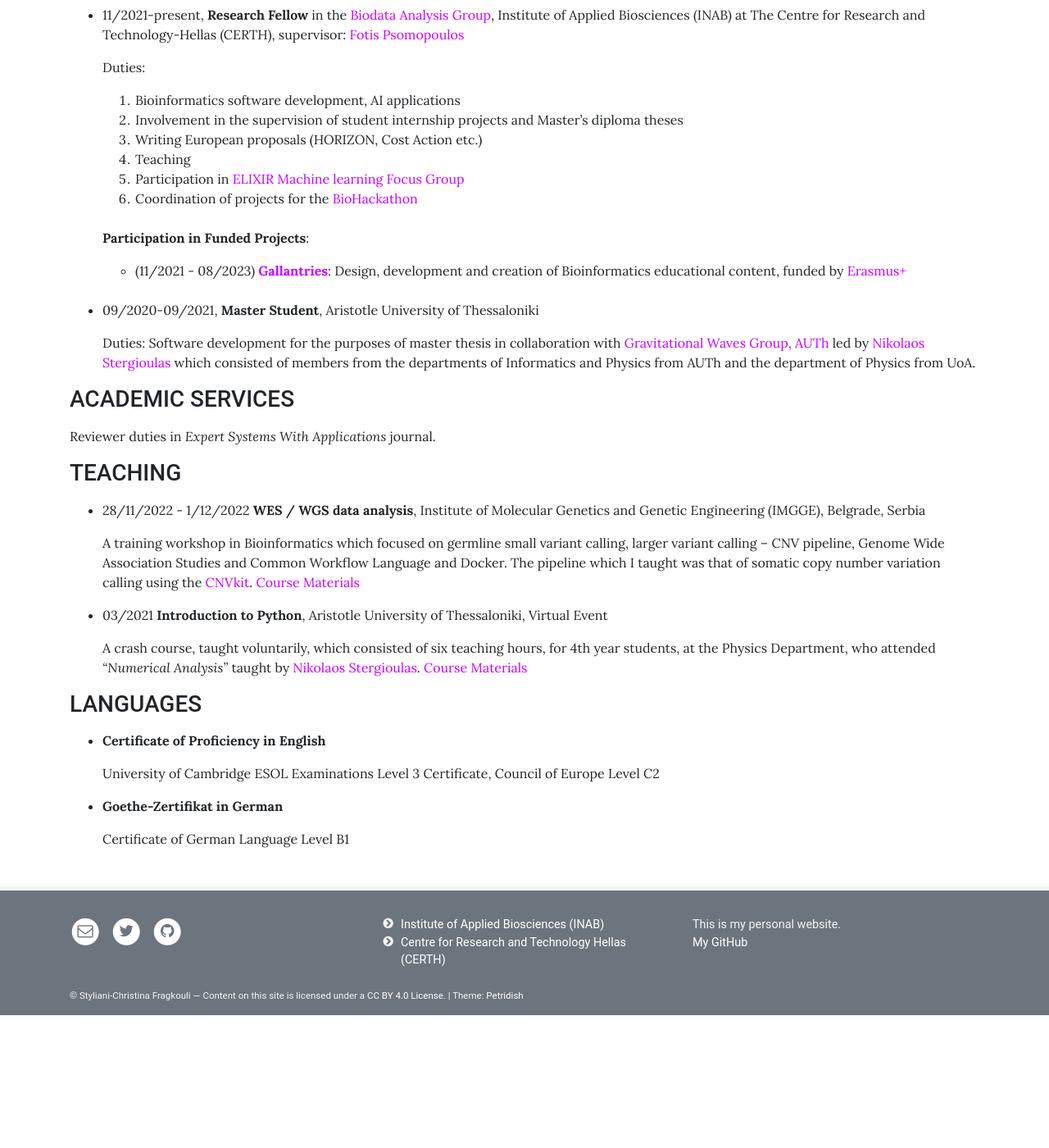
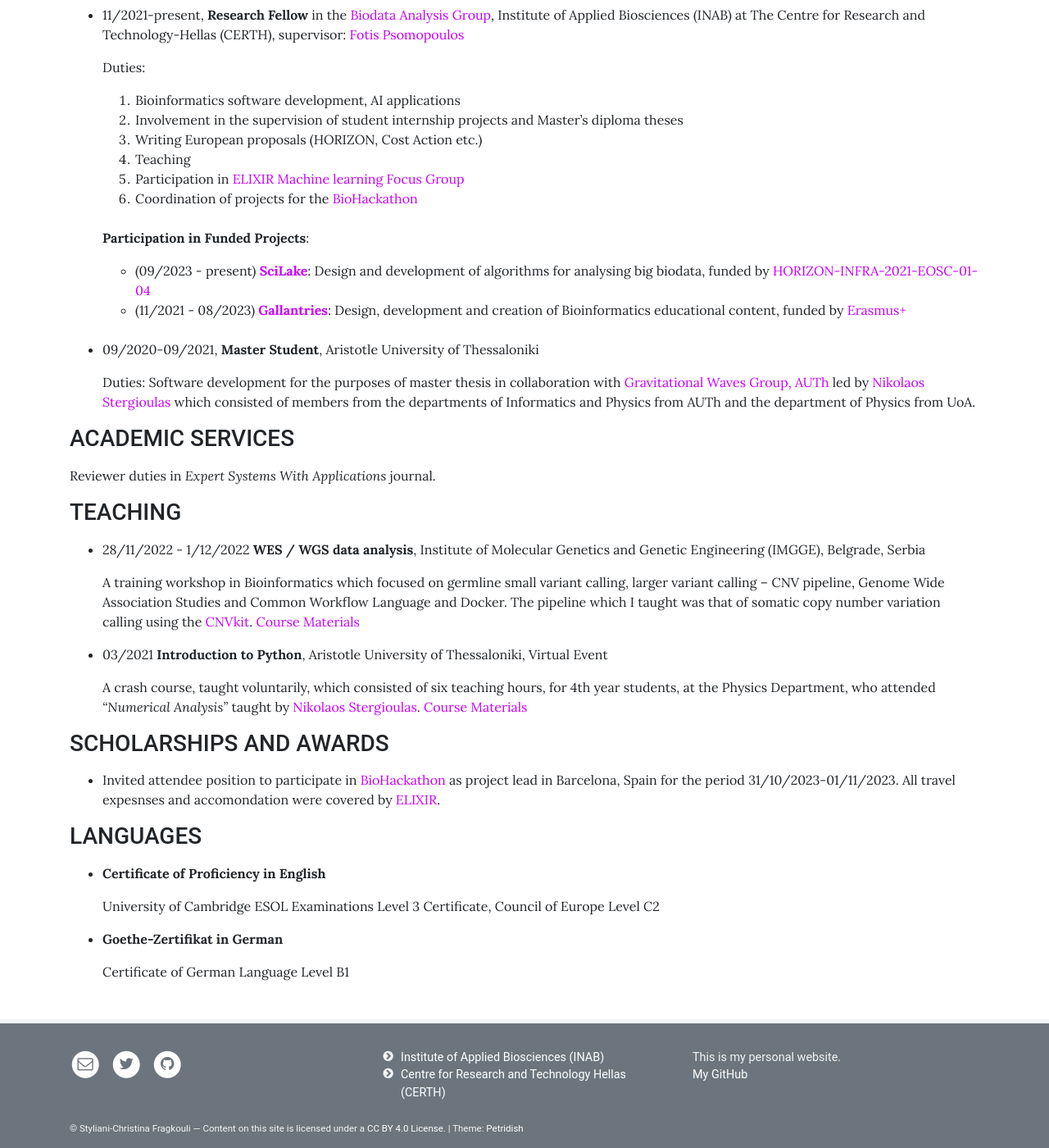
Before and after one commit to sfragkoul/sfragkoul.github.io, a Jekyll site: the page built from pages/CV.md, in a window 1280 px wide and 1400 px high, scrolled down 705 px. Shown: the whole window at 82% size. Built offline with Jekyll 4.4.1, drawn with Linux system fonts in a browser that asks for light colours; before the commit the page ends 1943 px from its top, so only the background shows below that.

Commit message:
Update CV.md

```diff
--- a/pages/CV.md
+++ b/pages/CV.md
@@ -40,7 +40,7 @@ background: /assets/img/groupLogo/CV.jpg
 
    **Participation in Funded Projects**:
 
-
+    - (09/2023 - present) [**SciLake**](https://ec.europa.eu/info/funding-tenders/opportunities/portal/screen/how-to-participate/org-details/999999999/project/101058573/program/43108390/details): Design and development of algorithms for analysing big biodata, funded by [HORIZON-INFRA-2021-EOSC-01-04](https://ec.europa.eu/info/funding-tenders/opportunities/portal/screen/opportunities/topic-details/horizon-infra-2021-eosc-01-04)
     - (11/2021 - 08/2023) [**Gallantries**](https://gallantries.github.io/): Design, development and creation of Bioinformatics educational content, funded by [Erasmus+](https://ec.europa.eu/programmes/erasmus-plus/node_en)
 <br/><br/>
 
@@ -69,6 +69,10 @@ Reviewer duties in *Expert Systems With Applications* journal.
 
    A crash course, taught voluntarily, which consisted of six teaching hours, for 4th year students, at the Physics Department, who attended *“Numerical Analysis”* taught by [Nikolaos Stergioulas](https://scholar.google.gr/citations?user=AXlRP8EAAAAJ&hl=el). [Course Materials](https://github.com/sfragkoul/Python_Intro)
 
+### SCHOLARSHIPS AND AWARDS
+<p style="margin-bottom:15px"></p>
+
+- Invited attendee position to participate in [BioHackathon](https://biohackathon-europe.org/) as project lead in Barcelona, Spain for the period 31/10/2023-01/11/2023. All travel expesnses and accomondation were covered by [ELIXIR](https://elixir-europe.org/).
 
 ### LANGUAGES
 <p style="margin-bottom:15px"></p>
```
